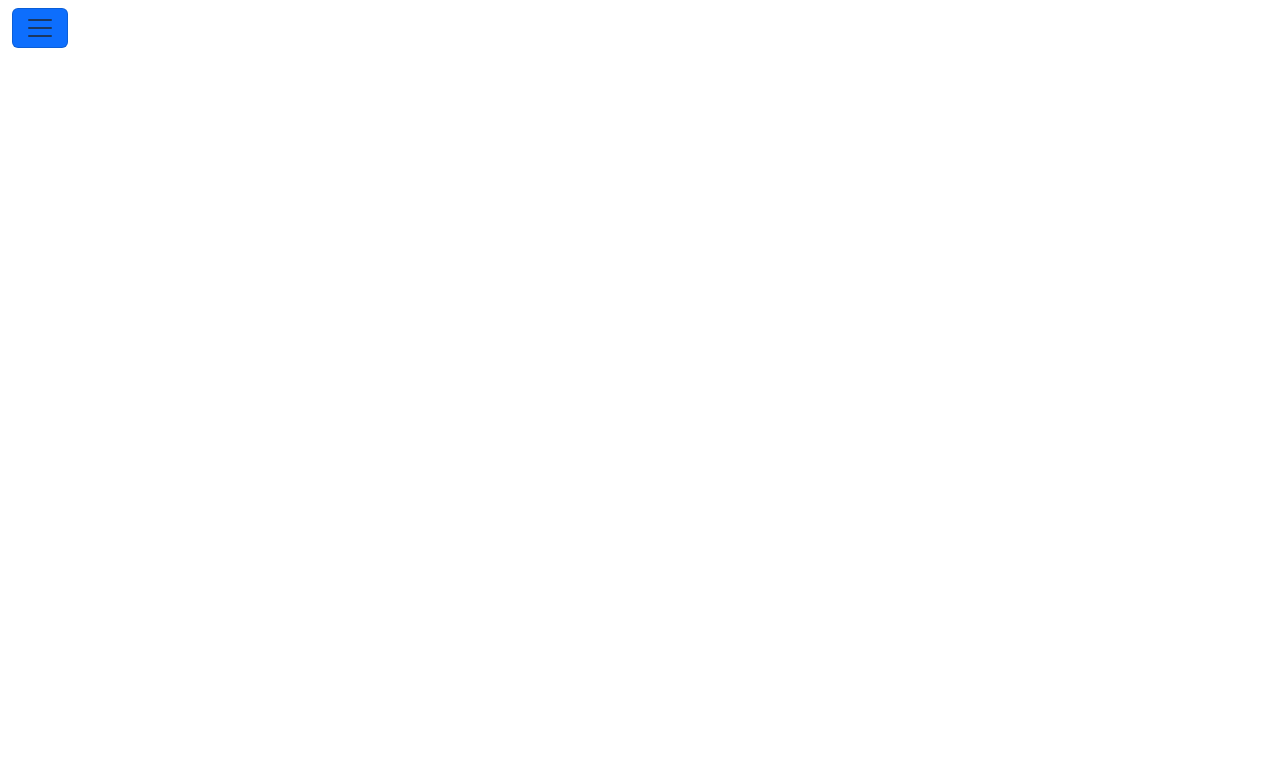
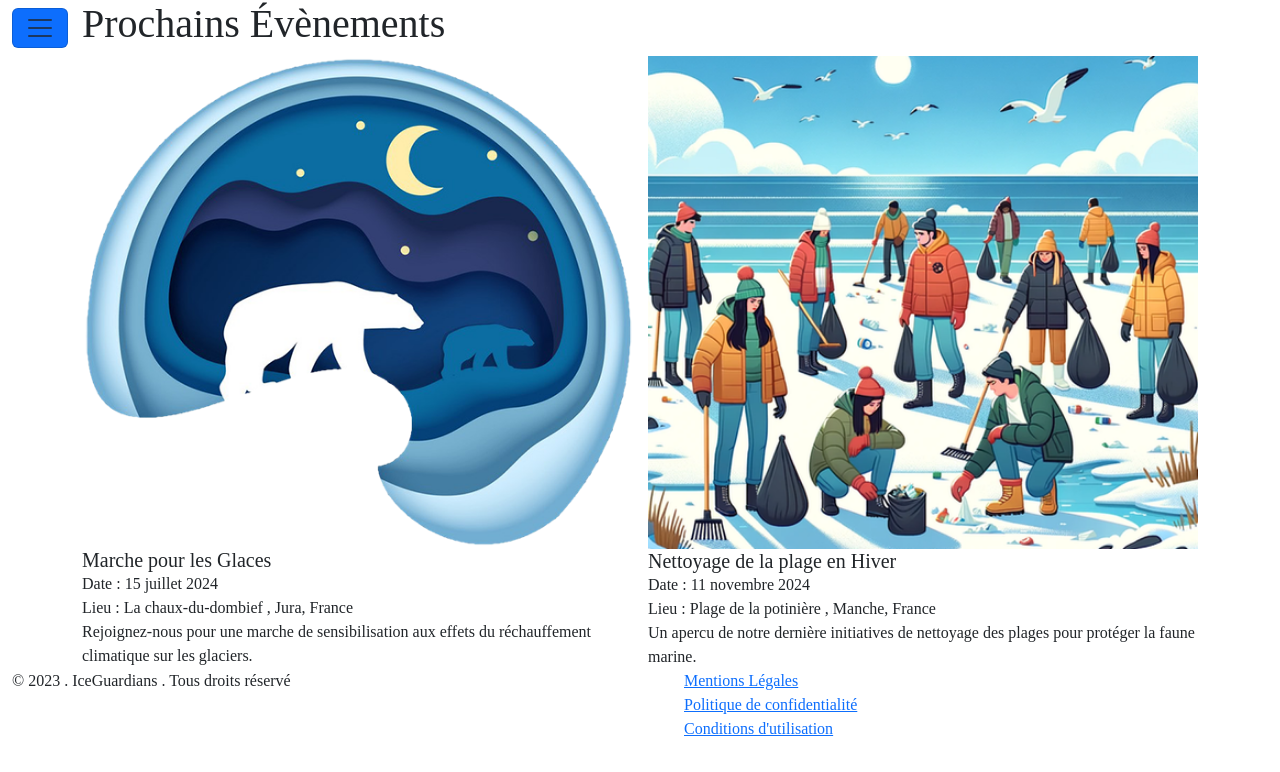
Before and after one commit to Blamxis/ClimatAssoc, a plain HTML site: page Pages/Event.html in a window 1280 px wide. Drawn offline with Linux system fonts and the light colour scheme; a web font is replaced by a local one.

Commit message:
Add card in section and footer

```diff
--- a/Pages/Event.html
+++ b/Pages/Event.html
@@ -14,6 +14,7 @@
 </head>
 
 <body>
+
     <!-- Start Header -->
     <header>
         <nav class="navbar navbar-light fixed-top">
@@ -53,6 +54,56 @@
             </div>
         </nav>
     </header>
+
+    <!-- Section Évent 1 -->
+
+    <section>
+        <div class="sec1">
+            <div class="container">
+                <h1>Prochains Évènements</h1>
+                <div class="row row-cols-1 row-cols-md-2 g-3">
+                    <div class="col">
+                        <div class="card-top">
+                            <img src="../Assets/img/5.png" class="card-img-top" alt="marche glace">
+                            <div class="card-body">
+                                <h5 class="card-title">Marche pour les Glaces</h5>
+                                <p class="card-text">Date : 15 juillet 2024 <br>
+                                Lieu : La chaux-du-dombief , Jura, France <br>
+                                Rejoignez-nous pour une marche de sensibilisation aux effets du réchauffement climatique sur les glaciers.</p>
+                            </div>
+                        </div>
+                    </div>
+                    <div class="col">
+                        <div class="card-bottom">
+                            <img src="../Assets/img/14.png" class="card-img-top" alt="plage">
+                            <div class="card-body">
+                                <h5 class="card-title">Nettoyage de la plage en Hiver</h5>
+                                <p class="card-text">Date : 11 novembre 2024 <br>
+                                    Lieu : Plage de la potinière , Manche, France <br>
+                                    Un apercu de notre dernière initiatives de nettoyage des plages pour protéger la faune marine.</p>
+                            </div>
+                        </div>
+                    </div>
+                </div>
+            </div>
+    </section>
+    <!-- Start Footer -->
+    <footer>
+        <div class="container-fluid">
+            <div class="row">
+                <div class="col">
+                    <p>&copy; 2023 . IceGuardians . Tous droits réservé</p>
+                </div>
+                <div class="col">
+                    <ul class="footer-links">
+                        <li><a href="#">Mentions Légales</a></li>
+                        <li><a href="#">Politique de confidentialité</a></li>
+                        <li><a href="#">Conditions d'utilisation</a></li>
+                    </ul>
+                </div>
+            </div>
+        </div>
+    </footer>
     <script src="../Assets/Bootstrap/bootstrap.bundle.min.js"></script>
 </body>
 
```
